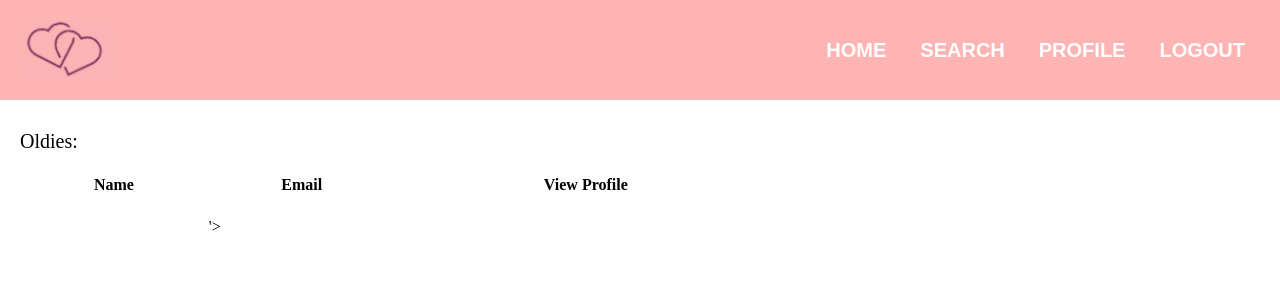
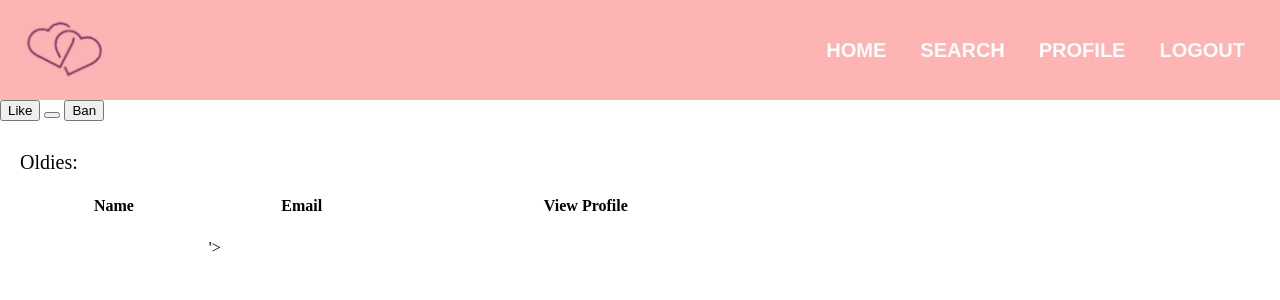
Before and after one commit to sophiequinn1/Cs4116-silver-connections, a PHP site: page /viewProfile.php?UserId=1 in a window 1280 px wide. Shown: the top 300 px of the page. Run offline with PHP 8.4, Linux system fonts and the light colour scheme; tables that the repository leaves empty or names only in its code hold one stand-in row (values such as "Sample post"); data that the repository does not hold is empty.

Commit message:
start on admin functionality
Add admin check and profile view buttons

```diff
--- /dev/null
+++ b/checkAdmin.php
@@ -0,0 +1,6 @@
+<?php
+require 'config.php';
+$userId = $_GET['UserId'];
+
+$sql="SELECT IsAdmin FROM users WHERE UserId = '$userId'";
+$isAdmin = $db->query($sql);
--- a/config.php
+++ b/config.php
@@ -7,4 +7,3 @@ $password_db = "";
 $dbname = "if0_36147664_silver_connections";
 
 $db = new mysqli($servername, $username_db, $password_db, $dbname);
-?>
--- a/viewProfile.php
+++ b/viewProfile.php
@@ -1,6 +1,7 @@
 <?php
 require 'config.php';
 require 'navbar.php';
+require 'checkAdmin.php';
 
 $userId = $_GET['UserId'];
 
@@ -20,7 +21,18 @@ $result2 = $db->query($sql2);
 </head>
 <body>
 
-<div id="profilesDiv" class="tabcontent" style="margin-left:20px";>
+<div class="button-container">
+    <button id="button1">Like</button>
+    <button id="button2"></button>
+    <?php
+    if ($isAdmin) {
+        echo '<button id="button3">Ban</button>';
+    } else {
+        echo '<button id="button3">Report</button>';
+    }
+    ?>
+</div>
+<div id="profilesDiv" class="tabcontent" style="margin-left:20px">
     <p style="font-size:20px; text-align: left; margin-top:30px;">Oldies:</p>
     <table width="60%">
         <tr>
```
